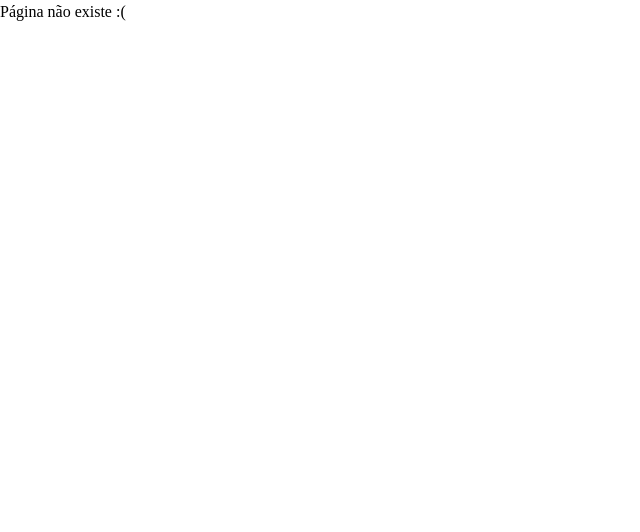
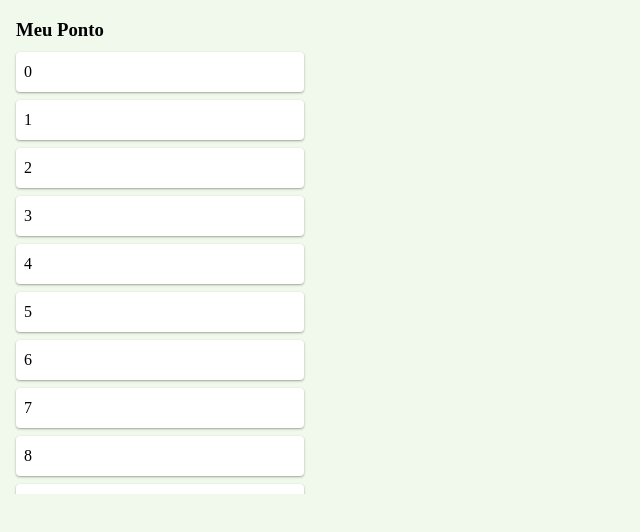
Before and after one commit to kabrunko-dev/meu-ponto-mais, an Angular app: page /my-records in a window 1280 px wide. Shown: the top 532 px of the page, without its empty margins (0-640 px from the left). Built offline with nearby package versions, Linux system fonts and the light colour scheme; sample sign-in values are in the browser's storage.

Commit message:
feat(my-records): wip create my records module

```diff
--- a/src/app/features/board/board.component.scss
+++ b/src/app/features/board/board.component.scss
@@ -1,6 +1,5 @@
 :host {
   display: block;
-  background-color: #f1f9ec;
   height: 100%;
   overflow-y: auto;
 }
--- a/src/app/features/board/components/last-records.component.ts
+++ b/src/app/features/board/components/last-records.component.ts
@@ -19,7 +19,7 @@ import CardComponent from '../../../shared/components/card.component';
       }
 
       @if (times.length > 0) {
-        <a routerLink="/teste" style="text-align: center">
+        <a routerLink="/my-records" style="text-align: center">
           <small>Ver mais</small>
         </a>
       }
--- /dev/null
+++ b/src/app/features/my-records/my-records.component.ts
@@ -0,0 +1,32 @@
+import {Component} from "@angular/core";
+
+import CardComponent from "../../shared/components/card.component";
+import {NgFor} from "@angular/common";
+
+@Component({
+  selector: 'app-my-records',
+  standalone: true,
+  imports: [CardComponent, NgFor],
+  template: `
+    <h3>Meu Ponto</h3>
+
+    @for (value of mock; track value) {
+      <app-card>{{ value }}</app-card>
+    }
+  `,
+  styles: `
+    :host {
+      display: flex;
+      flex-direction: column;
+      gap: 8px;
+      padding: 16px;
+    }
+
+    h1 {
+      margin-bottom: 16px;
+    }
+  `
+})
+export default class MyRecordsComponent {
+  mock = Array(10).fill(null).map((_, index) => index);
+}
--- a/src/styles.scss
+++ b/src/styles.scss
@@ -15,6 +15,7 @@ body {
   height: 100%;
   max-height: 494px;
   overflow-y: auto;
+  background-color: #f1f9ec;
 }
 
 button {
```
Also changed, not shown: src/app/routes.ts (+9 -4 lines).
